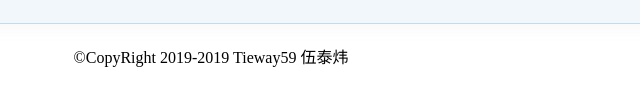
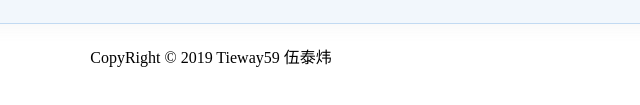
Before and after one commit to lanlab-org/GeneExpressionScatterPlot-WuTaiwei, a plain HTML site: page index.html in a window 1280 px wide. Shown: the part 503-608 px from the top of the page, 429-1069 px from the left. Drawn offline with Linux system fonts and the light colour scheme.

Commit message:
更新Copyright的表述

```diff
--- a/index.html
+++ b/index.html
@@ -103,7 +103,7 @@
     </table>
 </div>
 <footer>
-    ©CopyRight 2019-2019 Tieway59 伍泰炜
+    CopyRight © 2019 Tieway59 伍泰炜
 </footer>
 </body>
 <script src="js/errorAlarm.js"></script>
```
